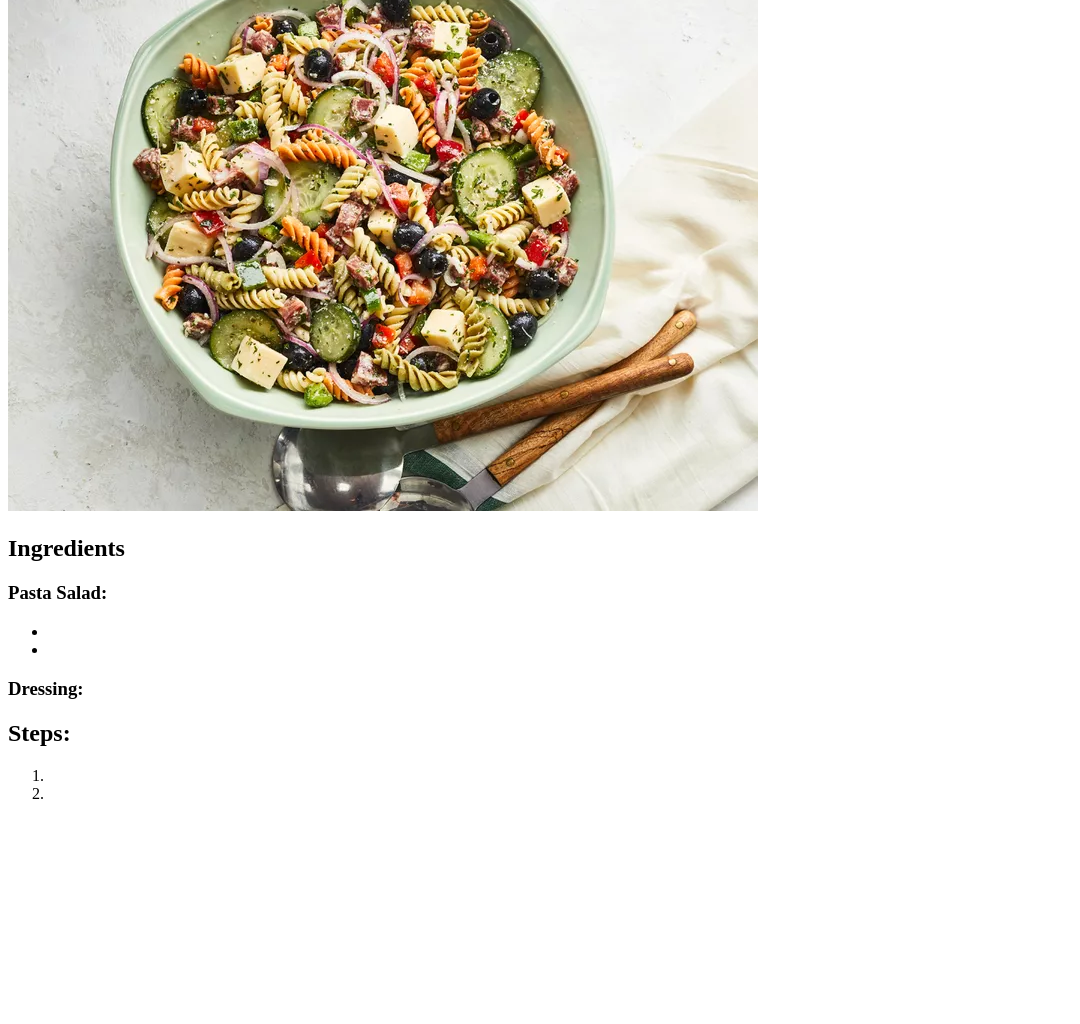
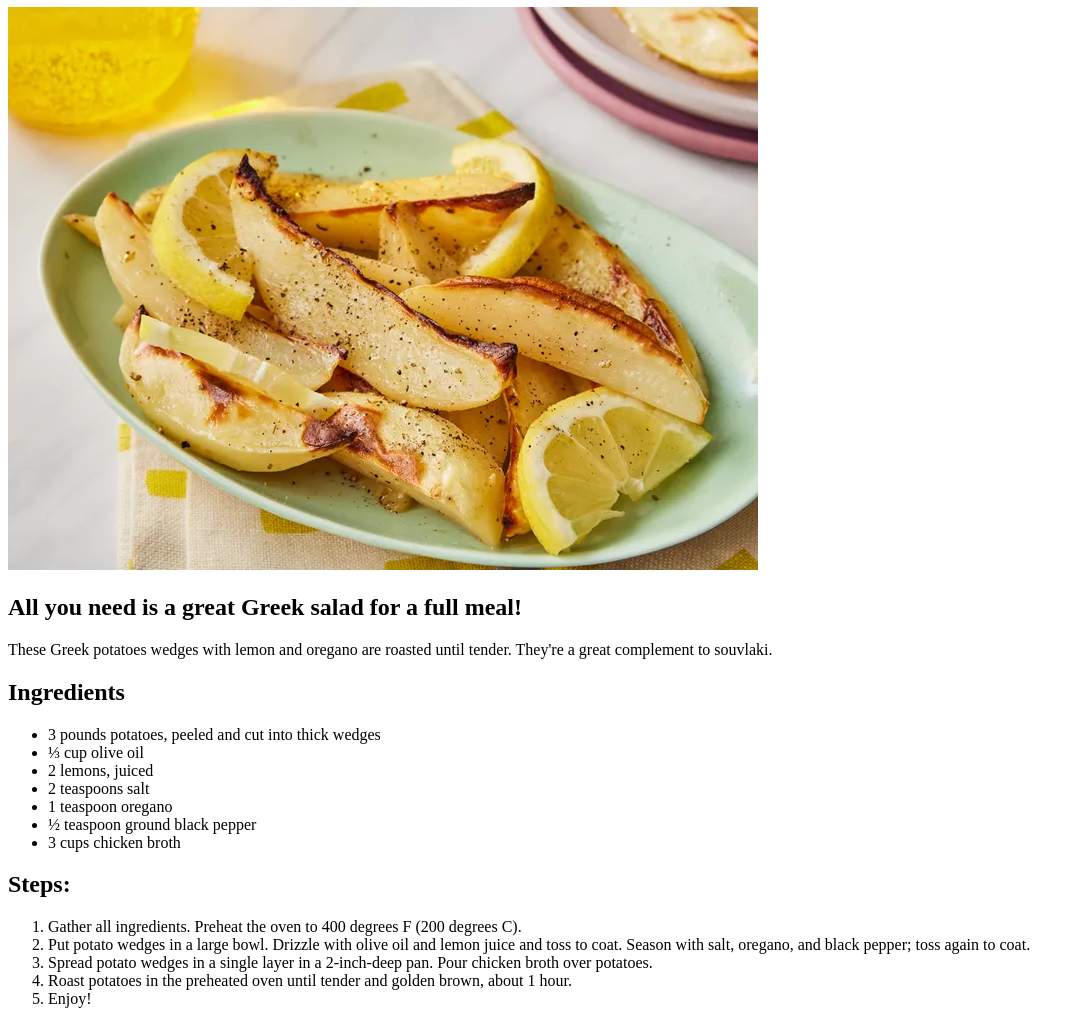
Before and after one commit to kaoutar-ouadih/odin-recipes, a plain HTML site: page recipes/Lemon_Roasted_Potatoes.html in a window 1280 px wide. Shown: the part 73-1097 px from the top of the page, without its empty margins (0-1080 px from the left). Before the commit the page ends 892 px from the top, so only its background shows below. Drawn offline with Linux system fonts and the light colour scheme.

Commit message:
add third recipe

```diff
--- a/recipes/Lemon_Roasted_Potatoes.html
+++ b/recipes/Lemon_Roasted_Potatoes.html
@@ -6,28 +6,33 @@
     <title>Document</title>
 </head>
 <body>
-    <h1></h1>
-    <img src="../images/salad.webp" alt="Pasta Salad with Homemade Dressing">
+    <h1>Greek-Style Lemon Roasted Potatoes</h1>
+    <img src="../images/roastedPotatoes.webp" alt="Greek-Style Lemon Roasted Potatoes">
     <h2>
+       All you need is a great Greek salad for a full meal!
        </h2>
     <p>
+        These Greek potatoes wedges with lemon and oregano are roasted until tender. They're a
+        great complement to souvlaki.
     </p>
     <h2>Ingredients</h2>
-    <h3>Pasta Salad:</h3>
     <ul>
-        <li></li>
-        <li></li>
-
-    </ul>
-    <h3>Dressing:</h3>
-    <ul>
-
-
+        <li>3 pounds potatoes, peeled and cut into thick wedges</li>
+        <li>⅓ cup olive oil</li>
+        <li>2 lemons, juiced</li>
+        <li>2 teaspoons salt</li>
+        <li>1 teaspoon oregano</li>
+        <li>½ teaspoon ground black pepper</li>
+        <li>3 cups chicken broth</li>
     </ul>
     <h2>Steps:</h2>
     <ol>
-        <li></li>
-        <li></li>
+        <li>Gather all ingredients. Preheat the oven to 400 degrees F (200 degrees C).</li>
+        <li>Put potato wedges in a large bowl. Drizzle with olive oil and lemon juice and toss to coat. Season with salt,
+            oregano, and black pepper; toss again to coat.</li>
+        <li>Spread potato wedges in a single layer in a 2-inch-deep pan. Pour chicken broth over potatoes.</li>
+        <li>Roast potatoes in the preheated oven until tender and golden brown, about 1 hour.</li>
+        <li>Enjoy!</li>
     </ol>
 </body>
 </html>
```
Also changed, not shown: index.html (+1 -1 lines), images/roastedPotatoes.webp (added).
